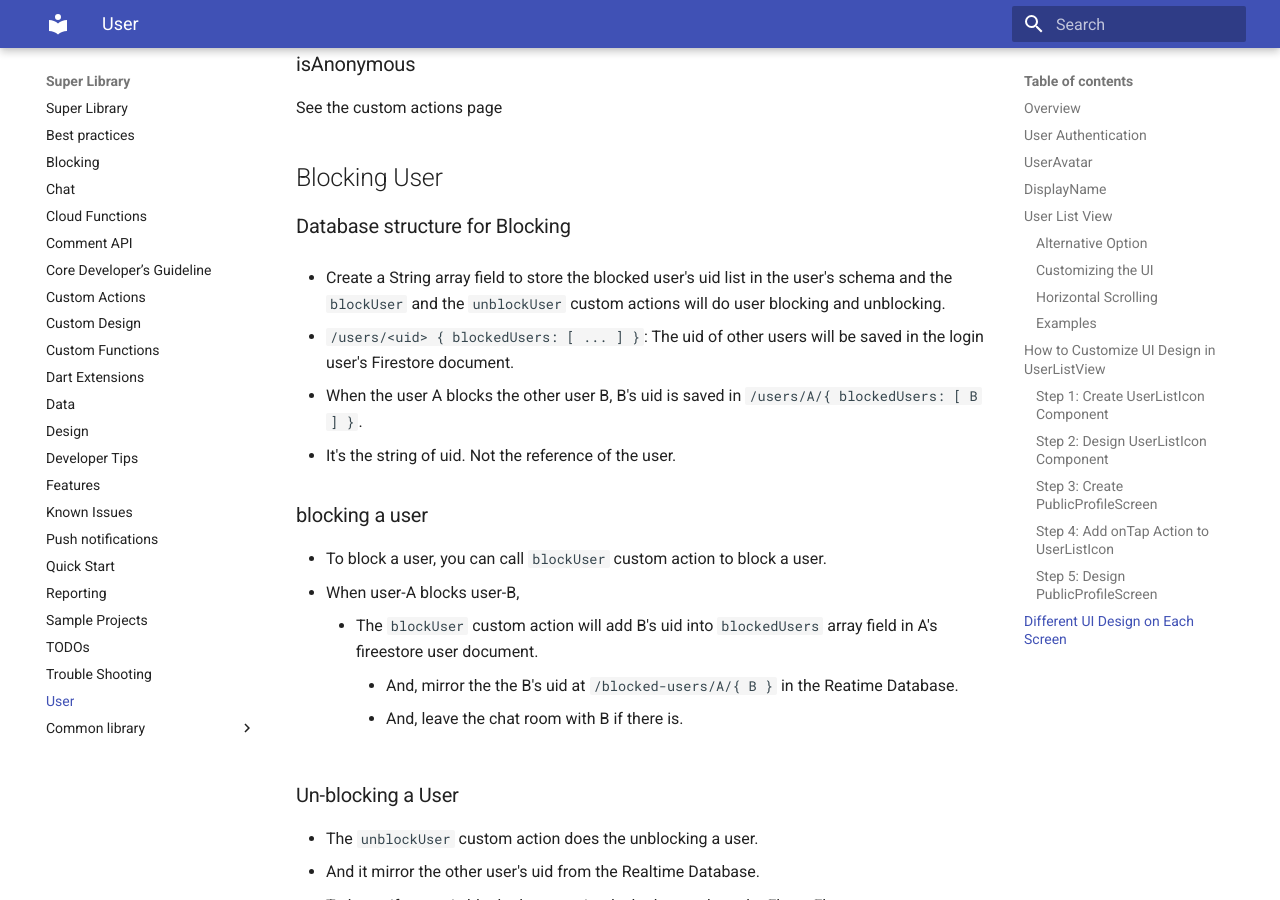
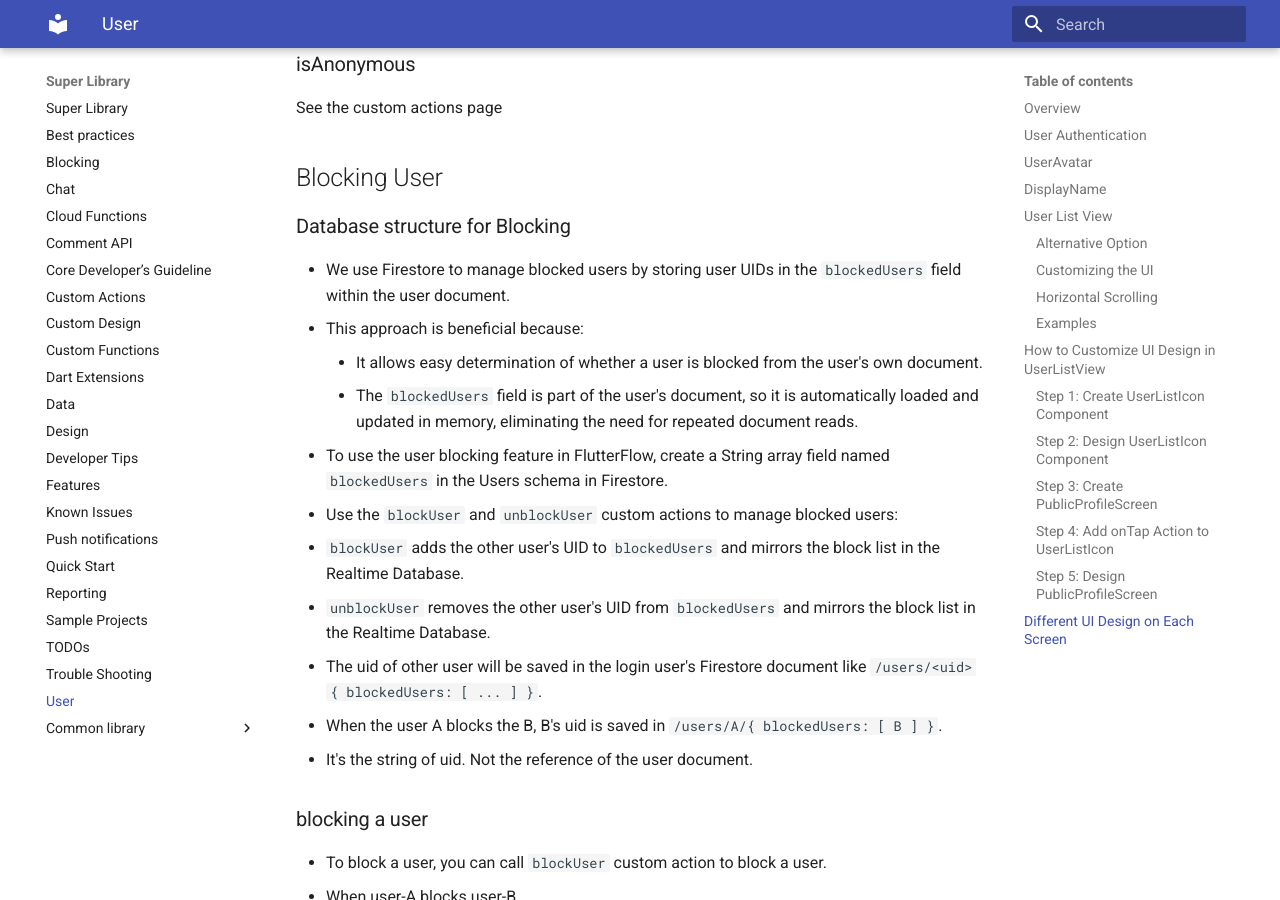
Before and after one commit to thruthesky/super_library, an MkDocs documentation site: the page built from docs/user.md, in a window 1280 px wide and 900 px high, scrolled down 5660 px. Built offline with MkDocs 1.6.1 and Material for MkDocs 9.7.7, drawn with Linux system fonts in a browser that asks for light colours.

Commit message:
document update

```diff
--- a/docs/user.md
+++ b/docs/user.md
@@ -186,15 +186,32 @@
 See the custom actions page
 
 
+
+
+
 ## Blocking User
+
+
+
 
 ### Database structure for Blocking
 
-- Create a String array field to store the blocked user's uid list in the user's schema and the `blockUser` and the `unblockUser` custom actions will do user blocking and unblocking.
+- We use Firestore to manage blocked users by storing user UIDs in the `blockedUsers` field within the user document.
+  - This approach is beneficial because:
+    - It allows easy determination of whether a user is blocked from the user's own document.
+    - The `blockedUsers` field is part of the user's document, so it is automatically loaded and updated in memory, eliminating the need for repeated document reads.
 
-- `/users/<uid> { blockedUsers: [ ... ] }`: The uid of other users will be saved in the login user's Firestore document.
-  - When the user A blocks the other user B, B's uid is saved in `/users/A/{ blockedUsers: [ B ] }`.
-  - It's the string of uid. Not the reference of the user.
+
+- To use the user blocking feature in FlutterFlow, create a String array field named `blockedUsers` in the Users schema in Firestore.
+
+- Use the `blockUser` and `unblockUser` custom actions to manage blocked users:
+  - `blockUser` adds the other user's UID to `blockedUsers` and mirrors the block list in the Realtime Database.
+  - `unblockUser` removes the other user's UID from `blockedUsers` and mirrors the block list in the Realtime Database.
+
+
+- The uid of other user will be saved in the login user's Firestore document like `/users/<uid> { blockedUsers: [ ... ] }`.
+  - When the user A blocks the B, B's uid is saved in `/users/A/{ blockedUsers: [ B ] }`.
+  - It's the string of uid. Not the reference of the user document.
 
 
 
```
Also changed, not shown: docs/index.md (+5 -20 lines), docs/images/tmp/image (1).png (added), docs/images/tmp/image (2).png (added), docs/images/tmp/image.png (added), 1 other file.
